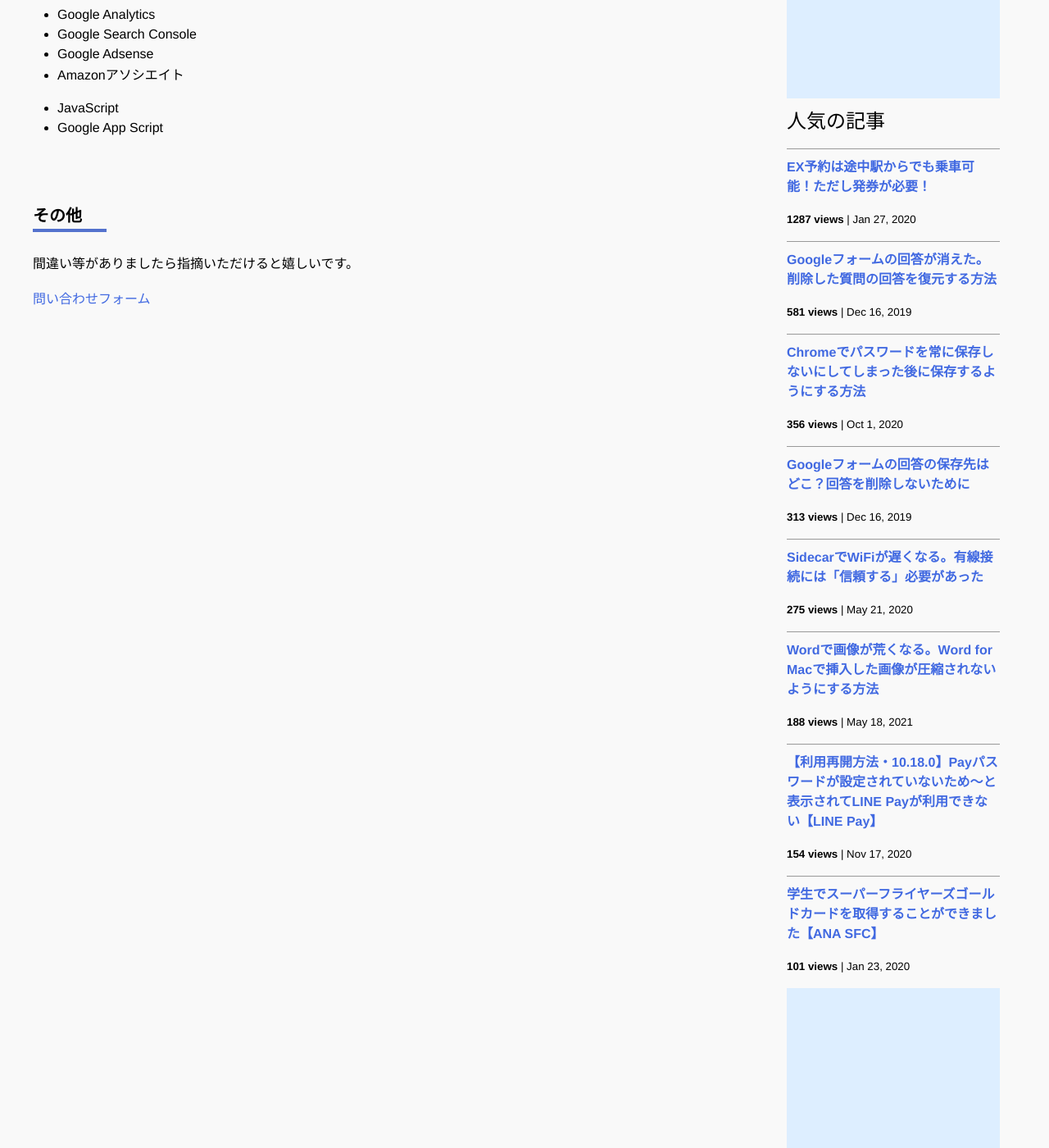
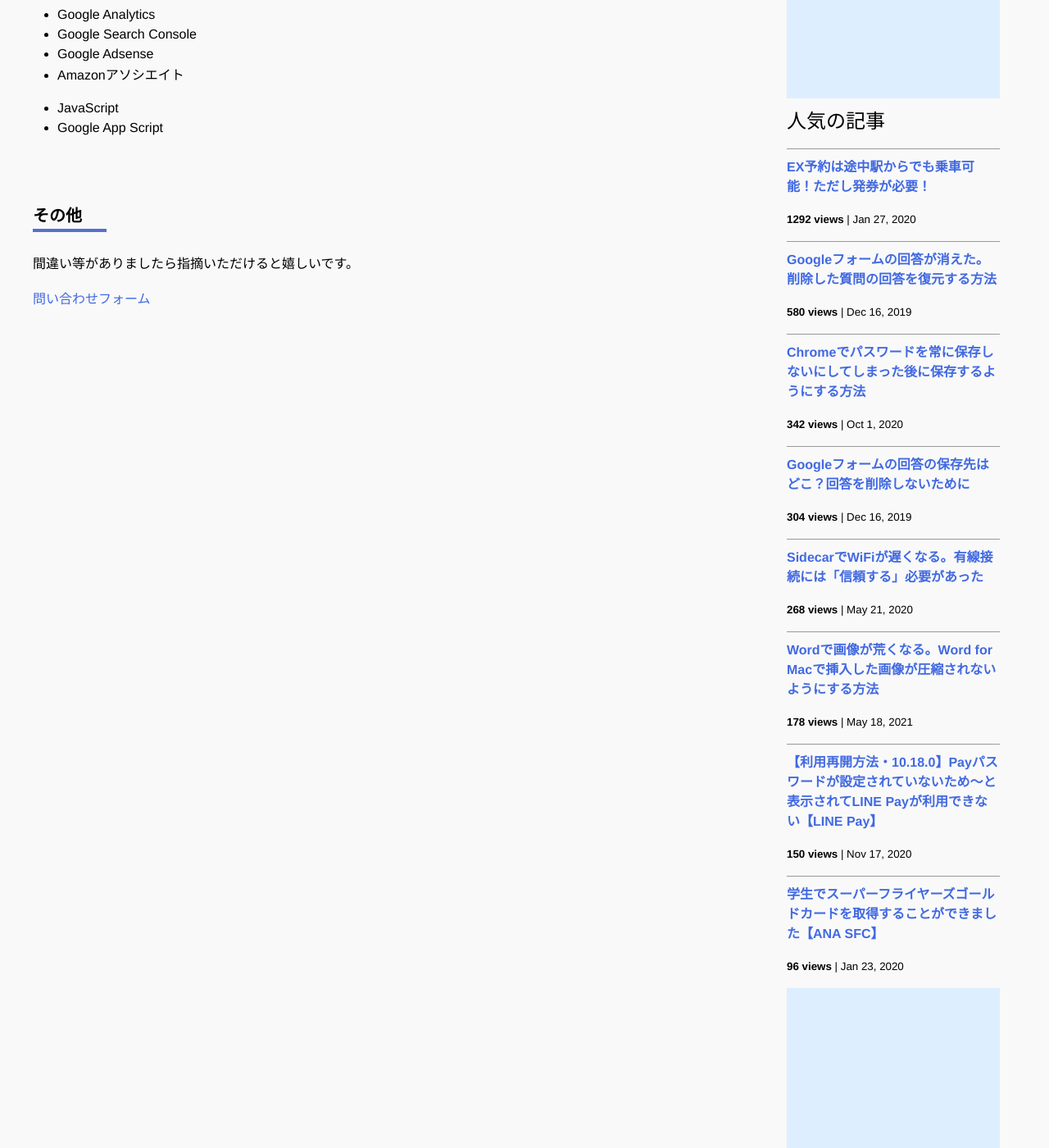
Before and after one commit to iwanaminami/shoyaiwaname, a Jekyll site: the page built from about.markdown, in a window 1280 px wide and 1400 px high, scrolled down 693 px. Shown: the whole window at 82% size. Built offline with Jekyll 4.4.1, drawn with Linux system fonts in a browser that asks for light colours; nearby versions of some CDN libraries; comment, search, counter and statistics services are not loaded.

Commit message:
a new commit message

```diff
--- a/_data/popularposts.yml
+++ b/_data/popularposts.yml
@@ -1,17 +1,17 @@
 side:
-  - view: 1287
+  - view: 1292
     url: /2020/01/27/ex-rideontheway.html
-  - view: 581
+  - view: 580
     url: /2019/12/16/restore-googleform.html
-  - view: 356
+  - view: 342
     url: /2020/10/01/googlepassword.html
-  - view: 313
+  - view: 304
     url: /2019/12/16/googleform-answers.html
-  - view: 275
+  - view: 268
     url: /2020/05/21/sidecar-via-cable.html
-  - view: 188
+  - view: 178
     url: /2021/05/18/image-compression-word.html
-  - view: 154
+  - view: 150
     url: /2020/11/17/linepay.html
-  - view: 101
+  - view: 96
     url: /2020/01/23/sfcgold.html
```
